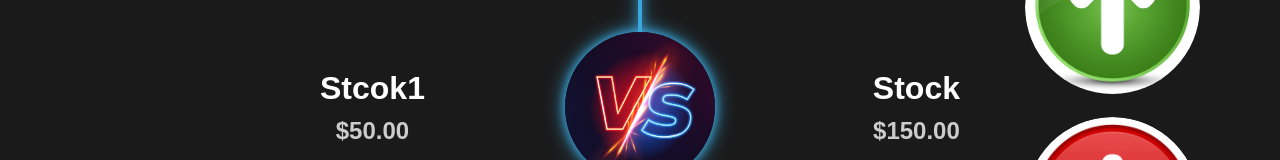
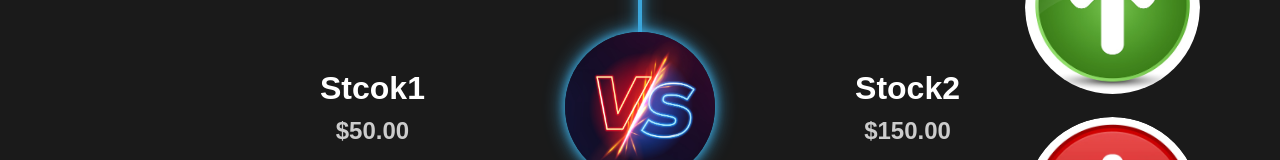
Before and after one commit to ChennyToo/stocks-over-under, a React (Create React App) app: page /game in a window 1280 px wide. Shown: the part 293-453 px from the top of the page. Built offline with nearby package versions, Linux system fonts and the light colour scheme; no server answers.

Commit message:
not sure

```diff
--- a/src/GameScreen.js
+++ b/src/GameScreen.js
@@ -28,7 +28,7 @@ function GameScreen({ currentTicker, setCurrentTicker, nextTicker, setNextTicker
         <div className="price">$50.00</div>
       </div>
       <div className="stock-label stock2">
-        <div>Stock</div>
+        <div>Stock2</div>
         <div className="price">$150.00</div>
       </div>
 
```
